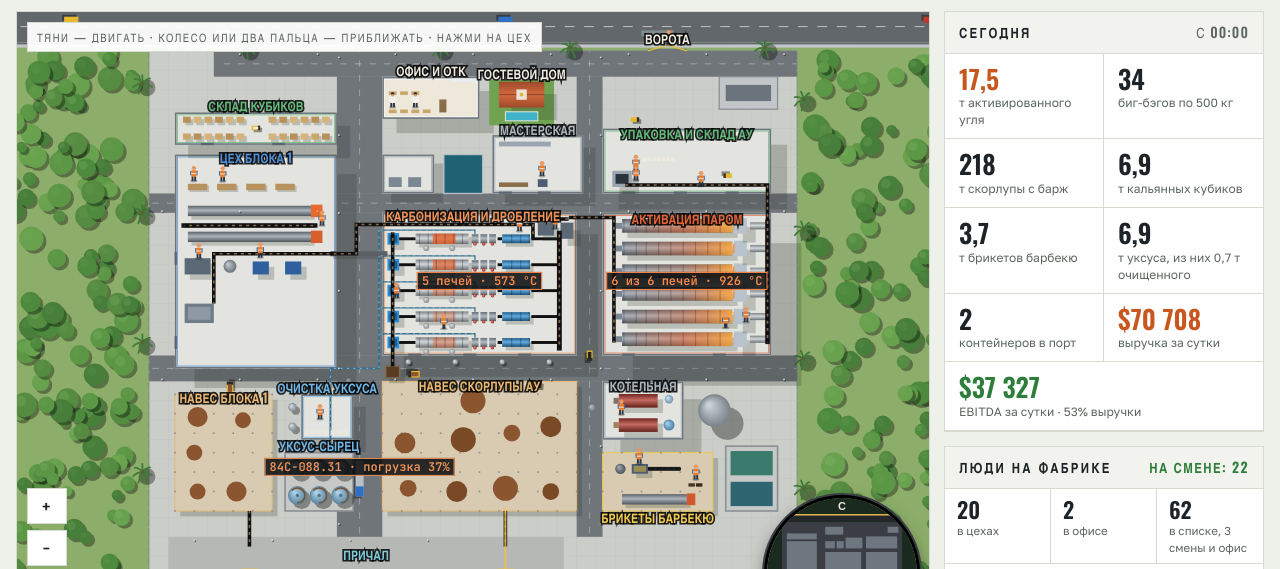
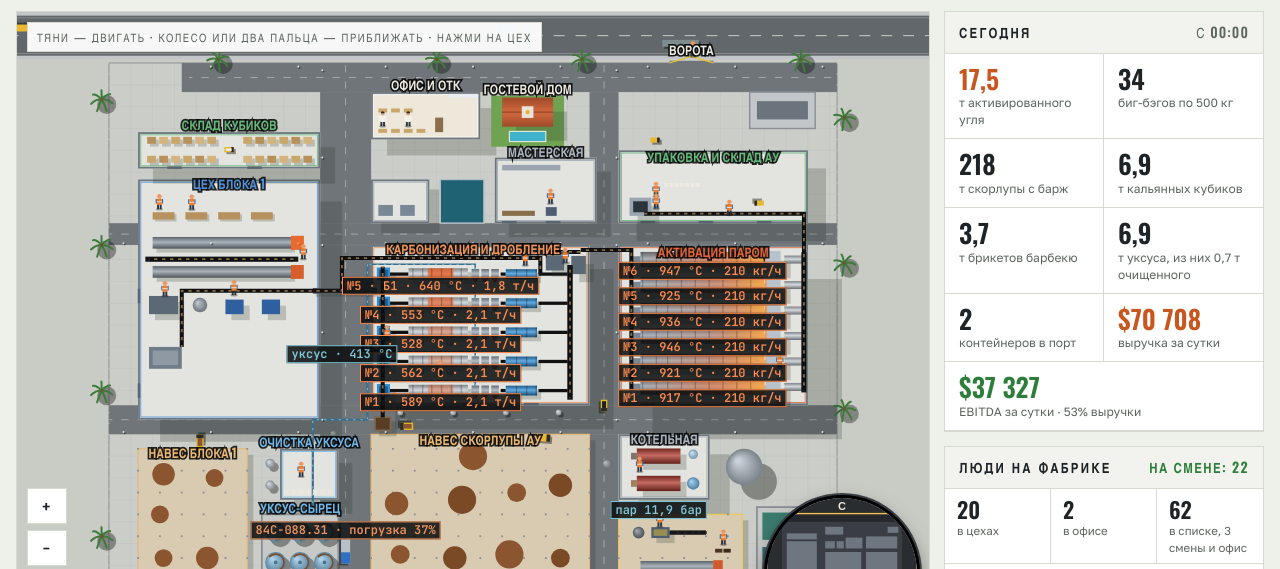
Before and after one commit to kirill16011982-hub/dinhan-3d, a plain HTML site: page karta.html in a window 1280 px wide. Shown: the part 219-788 px from the top of the page. Drawn offline with nearby package versions, Linux system fonts and the light colour scheme; animation ran at ten frames a second.

Commit message:
Карта: без деревьев и полей, площадка во всё окно

```diff
--- a/karta.html
+++ b/karta.html
@@ -131,7 +131,7 @@ body.light { --ground:#EEF0EA; --panel:#FFFFFF; --raise:#F2F3EE; --line:#D6DAD0;
   --ember:#C8571F; --gold:#9A6A00; --steam:#1F6F84; --leaf:#2E7D3A; color-scheme: light; }
 body.light h1 { text-shadow:2px 2px 0 rgba(0,0,0,.12); }
 body.light .btn.on { background:#1D2326; color:#FFFFFF; border-color:#1D2326; }
-body.light .mapbox { background:#DCE3D6; }
+body.light .mapbox { background:#D3D6D0; }
 body.light #card, body.light .mapnote, body.light #mclock { background:rgba(255,255,255,.95); }
 body.light #card p { color:#323A3E; }
 body.light #log li { border-bottom-color:rgba(0,0,0,.06); }
@@ -367,11 +367,11 @@ const PALMS = [[-2, 20], [-2, 60], [-2, 100], [-2, 140], [202, 15], [202, 55], [
 // статичный слой рисуется заново каждый кадр в мировых метрах — линии чёткие при любом приближении
 // палитры карты: светлая (день, по умолчанию) и тёмная
 const PAL = {
-  light: { bg: "#DCE3D6", ground: "#8DAE6A", fields: ["#C3CB82", "#B2C176", "#CFCB92"], river: "#3F95AA", bank: "#A3B27A",
+  light: { bg: "#D3D6D0", ground: "#C9CCC5", fields: ["#C3CB82", "#B2C176", "#CFCB92"], river: "#3F95AA", bank: "#B9BCB4",
     trees: ["#4E8A3E", "#5C9746", "#467E3A", "#69A24E", "#558C42"], curb: "#C2C6C8", asph: "#62676C", site: "#CBCDC8", quay: "#B5B8B4",
     road: "#70757A", floor: "#E3E4DF", office: "#EEE8DA", wall: "#6D767E", canopy: "#D8CBB2", pad: "#C6C9C5", weigh: "#C2C6C9",
     lawn: "#6FA352", fence: "#6D767E", shadow: "rgba(40,50,40,.22)", night: false },
-  dark: { bg: "#0B0D0F", ground: "#1C2B1D", fields: ["#3C4E2A", "#34472A", "#455A30"], river: "#0F3A46", bank: "#2E3B2C",
+  dark: { bg: "#0B0D0F", ground: "#202326", fields: ["#3C4E2A", "#34472A", "#455A30"], river: "#0F3A46", bank: "#34383C",
     trees: ["#24492A", "#2B5530", "#1F4026", "#305C33", "#27502C"], curb: "#5B6066", asph: "#303337", site: "#3A3D40", quay: "#4A4E53",
     road: "#2A2C30", floor: "#2D3136", office: "#4A4740", wall: "#C9CED3", canopy: "#3A342D", pad: "#34383C", weigh: "#3A3E44",
     lawn: "#2D5A33", fence: "#A9B0B6", shadow: "rgba(0,0,0,.38)" },
@@ -395,16 +395,11 @@ function drawStatic(g, V) {
 
   // земля, поля, река
   R(V.x0, V.y0, V.x1 - V.x0, V.y1 - V.y0, P.ground);
-  for (let i = 0; i < 18; i++) for (let j = 0; j < 3; j++) { const x = -240 + i * 38, y = 165 + j * 11; if (!vis(x, y, 36, 9.5)) continue;
-    R(x, y, 36, 9.5, P.fields[(i + j) % 3]);
-    for (let r = 0.8; r < 9.5; r += 1.2) L([[x, y + r], [x + 36, y + r]], "rgba(0,0,0,.12)", 0.25); }
+  // вокруг площадки — ровная серая земля промпарка, без деревьев и полей (просьба Кирилла 14.11)
   if (V.y0 < -14) { R(V.x0, Math.max(V.y0, -100), V.x1 - V.x0, -14 - Math.max(V.y0, -100), P.river);
     for (let i = 0; i < 300; i++) { const x = WB.x0 + rnd(i * 3.1) * (WB.x1 - WB.x0), y = -95 + rnd(i * 5.7) * 78; if (vis(x, y, 6, 1)) L([[x, y], [x + 2 + rnd(i) * 5, y]], "rgba(150,215,225,.16)", 0.22); }
     R(V.x0, -16, V.x1 - V.x0, 2.2, P.bank); }
   // деревья: тень, крона, блик
-  TREES.forEach(([x, y, r, c, light]) => { if (!vis(x - r, y - r, 2 * r + 1.5, 2 * r)) return;
-    C(x + 0.9, y - 0.9, r, "rgba(0,0,0,.35)"); C(x, y, r, P.trees[c]);
-    if (k > 1.6) C(x - r * 0.3, y + r * 0.3, r * 0.45, light ? "rgba(140,190,110,.22)" : "rgba(120,170,100,.12)"); });
   // дорога промпарка: асфальт, бордюры, белая разметка
   R(V.x0, 151, V.x1 - V.x0, 13, P.curb); R(V.x0, 152, V.x1 - V.x0, 11, P.asph);
   L([[V.x0, 157.5], [V.x1, 157.5]], "#E8E6DF", 0.22, [3, 3]); L([[V.x0, 152.6], [V.x1, 152.6]], "rgba(232,230,223,.5)", 0.15); L([[V.x0, 162.4], [V.x1, 162.4]], "rgba(232,230,223,.5)", 0.15);
@@ -515,7 +510,7 @@ for (let x = 28; x < 200; x += 24) LAMPS.push([x, 149]); for (let x = 14; x < 12
 // ---------- вид: перетаскивание, колесо, щипок
 const cv = $("map"), ctx = cv.getContext("2d"), box = $("mapbox");
 let W = 0, H = 0, dpr = 1, k = 4, cx = 100, cy = 70;
-function fitAll() { k = Math.min(W / 212, H / 200); cx = 100; cy = 62; }
+function fitAll() { k = Math.min(W / 202, H / 178); cx = 100; cy = 75; }     // вся площадка от дороги до реки — во всё окно
 function resize() { dpr = Math.min(2, devicePixelRatio || 1); W = box.clientWidth; H = box.clientHeight; cv.width = W * dpr; cv.height = H * dpr; }
 const sx = x => (x - cx) * k + W / 2, sy = y => (cy - y) * k + H / 2;
 const wx = px => (px - W / 2) / k + cx, wy = py => cy - (py - H / 2) / k;
@@ -802,7 +797,7 @@ function drawRadar(S) {
   rx.setTransform(d, 0, 0, d, 0, 0); rx.clearRect(0, 0, R, R);
   rx.save(); rx.beginPath(); rx.arc(R / 2, R / 2, R / 2, 0, 7); rx.clip();
   const s = R / 250, X = x => R / 2 + (x - 100) * s, Y = y => R / 2 - (y - 65) * s;
-  rx.fillStyle = "#1A2A1E"; rx.fillRect(0, 0, R, R); rx.fillStyle = "#0E3540"; rx.fillRect(0, Y(-14), R, R);
+  rx.fillStyle = "#2A2D30"; rx.fillRect(0, 0, R, R); rx.fillStyle = "#0E3540"; rx.fillRect(0, Y(-14), R, R);
   rx.fillStyle = "#3A3E44"; rx.fillRect(X(0), Y(150), 200 * s, 162 * s); rx.fillStyle = "#24272B"; rx.fillRect(0, Y(163), R, 11 * s);
   D.scene.forEach(o => { if (!o.w) return; rx.fillStyle = "#6E7780"; rx.fillRect(X(o.x), Y(o.y + o.d), o.w * s, o.d * s); });
   S.barges.forEach(q => { if (q.on) { rx.fillStyle = "#7FC8D8"; rx.fillRect(X(q.x) - 3, Y(q.y) - 1.5, 6, 3); } });
```
